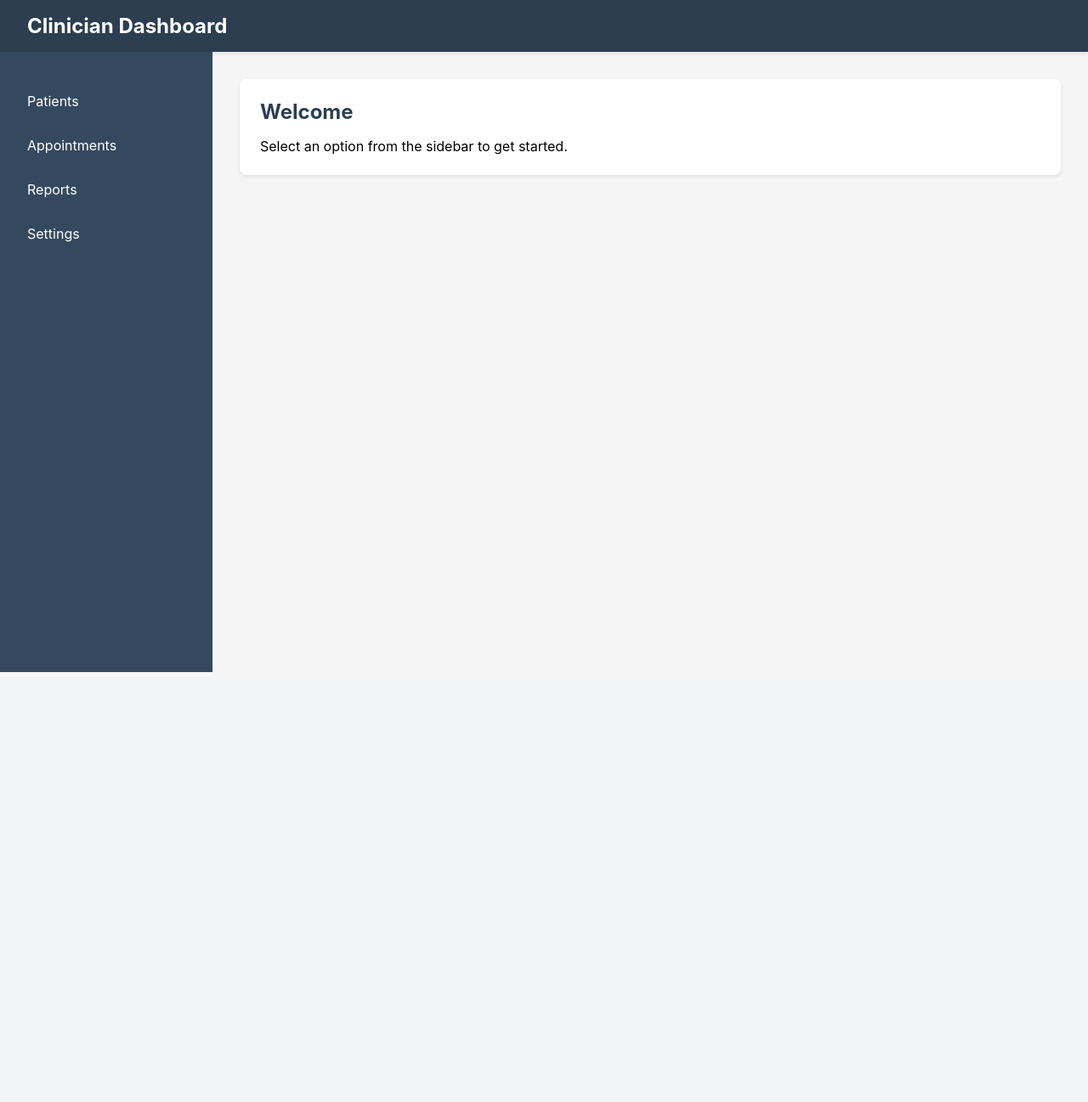
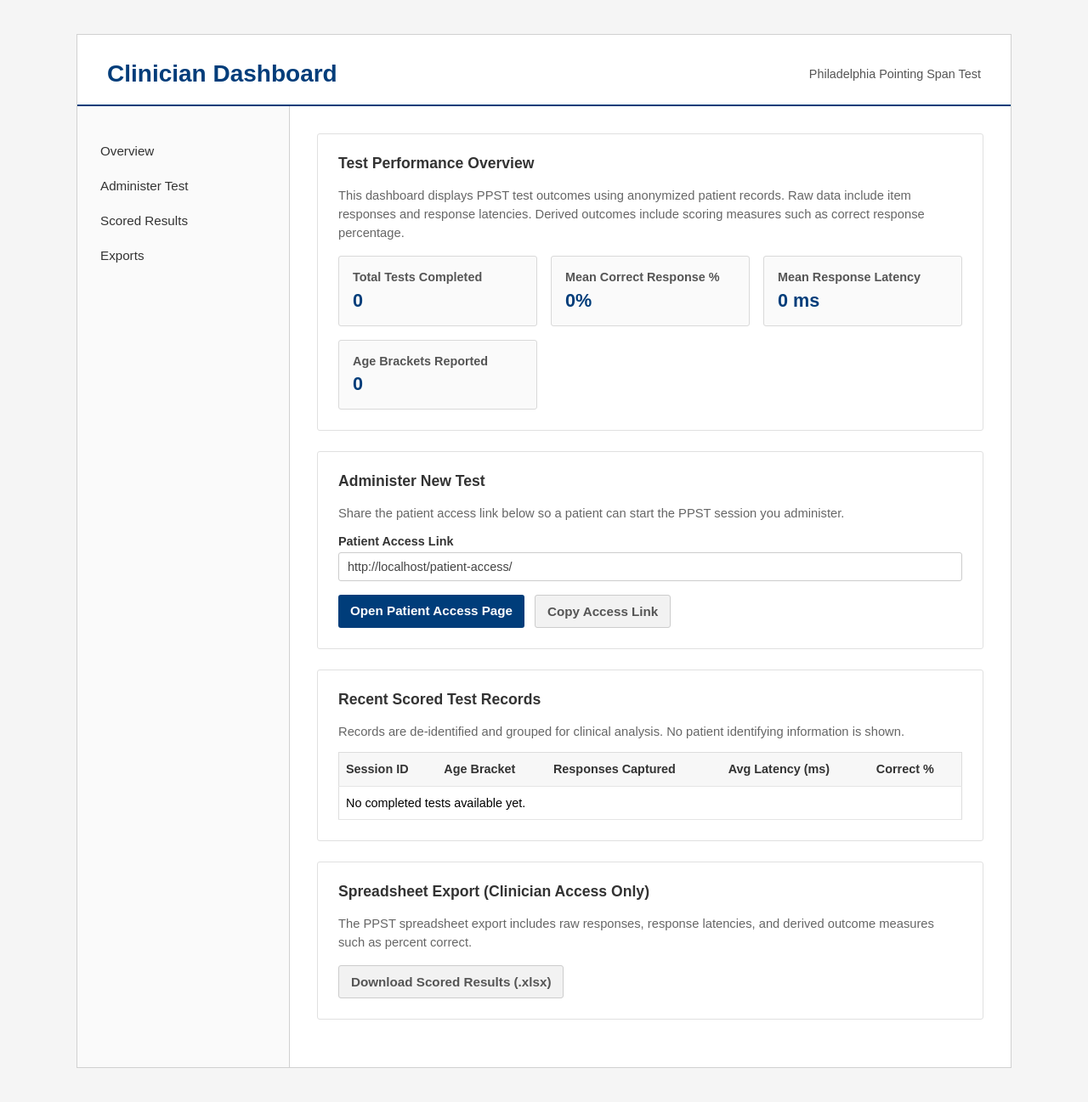
Before and after one commit to Senior-Year-Project-Team/cogniflow, a Django app: page /clinician/dashboard/ in a window 1280 px wide. Shown: the whole page at 85% size. Before the commit the page ends 791 px from the top, so only its background shows below. Run offline with Django 4.2, Linux system fonts and the light colour scheme.

Commit message:
Added example content to clinician dashboard

```diff
--- a/ppst/templates/clinician_dashboard.html
+++ /dev/null
@@ -1,84 +0,0 @@
-<!DOCTYPE html>
-<html lang="en">
-<head>
-    <meta charset="UTF-8">
-    <meta name="viewport" content="width=device-width, initial-scale=1.0">
-    <title>Clinician Dashboard</title>
-    <style>
-        * {
-            margin: 0;
-            padding: 0;
-            box-sizing: border-box;
-        }
-        body {
-            font-family: -apple-system, BlinkMacSystemFont, 'Segoe UI', Roboto, Oxygen, Ubuntu, Cantarell, sans-serif;
-            background-color: #f5f5f5;
-        }
-        .navbar {
-            background-color: #2c3e50;
-            color: white;
-            padding: 1rem 2rem;
-            box-shadow: 0 2px 4px rgba(0,0,0,0.1);
-        }
-        .navbar h1 {
-            font-size: 1.5rem;
-        }
-        .container {
-            display: flex;
-            min-height: calc(100vh - 70px);
-        }
-        .sidebar {
-            width: 250px;
-            background-color: #34495e;
-            color: white;
-            padding: 2rem 0;
-        }
-        .sidebar a {
-            display: block;
-            padding: 1rem 2rem;
-            color: white;
-            text-decoration: none;
-            transition: background-color 0.3s;
-        }
-        .sidebar a:hover {
-            background-color: #2c3e50;
-        }
-        .main-content {
-            flex: 1;
-            padding: 2rem;
-        }
-        .card {
-            background-color: white;
-            padding: 1.5rem;
-            margin-bottom: 1.5rem;
-            border-radius: 8px;
-            box-shadow: 0 2px 4px rgba(0,0,0,0.1);
-        }
-        .card h2 {
-            margin-bottom: 1rem;
-            color: #2c3e50;
-        }
-    </style>
-</head>
-<body>
-    <div class="navbar">
-        <h1>Clinician Dashboard</h1>
-    </div>
-
-    <div class="container">
-        <div class="sidebar">
-            <a href="#patients">Patients</a>
-            <a href="#appointments">Appointments</a>
-            <a href="#reports">Reports</a>
-            <a href="#settings">Settings</a>
-        </div>
-
-        <div class="main-content">
-            <div class="card">
-                <h2>Welcome</h2>
-                <p>Select an option from the sidebar to get started.</p>
-            </div>
-        </div>
-    </div>
-</body>
-</html>
--- /dev/null
+++ b/ppst/templates/ppst/clinician_dashboard.html
@@ -0,0 +1,322 @@
+<!DOCTYPE html>
+<html lang="en">
+<head>
+    <meta charset="UTF-8">
+    <meta name="viewport" content="width=device-width, initial-scale=1.0">
+    <title>PPST Clinician Dashboard</title>
+    <style>
+        * {
+            margin: 0;
+            padding: 0;
+            box-sizing: border-box;
+        }
+        body {
+            font-family: Arial, Helvetica, sans-serif;
+            background: #f5f5f5;
+            min-height: 100vh;
+            padding: 20px;
+        }
+        .dashboard-shell {
+            background: white;
+            border: 1px solid #d1d1d1;
+            max-width: 1100px;
+            margin: 20px auto;
+        }
+        .navbar {
+            color: #003d7a;
+            padding: 30px 35px 20px;
+            border-bottom: 2px solid #003d7a;
+            display: flex;
+            justify-content: space-between;
+            align-items: center;
+        }
+        .navbar h1 {
+            font-size: 1.75rem;
+            font-weight: 600;
+        }
+        .navbar .subtitle {
+            font-size: 0.9rem;
+            color: #555;
+        }
+        .container {
+            display: flex;
+        }
+        .sidebar {
+            width: 250px;
+            border-right: 1px solid #d1d1d1;
+            padding: 2rem 0;
+            background: #fafafa;
+        }
+        .sidebar a {
+            display: block;
+            padding: 0.75rem 1.5rem;
+            color: #333;
+            text-decoration: none;
+            transition: background-color 0.3s;
+            border-left: 3px solid transparent;
+            font-size: 0.95rem;
+        }
+        .sidebar a:hover {
+            background-color: #f0f6ff;
+            border-left-color: #003d7a;
+            color: #003d7a;
+        }
+        .main-content {
+            flex: 1;
+            padding: 2rem;
+        }
+        .card {
+            background-color: #fff;
+            border: 1px solid #e0e0e0;
+            padding: 1.5rem;
+            margin-bottom: 1.5rem;
+            border-radius: 3px;
+        }
+        .card h2 {
+            margin-bottom: 1rem;
+            color: #333;
+            font-size: 1.1rem;
+        }
+        .card p {
+            color: #666;
+            font-size: 0.92rem;
+            line-height: 1.5;
+        }
+        .grid {
+            display: grid;
+            grid-template-columns: repeat(auto-fit, minmax(210px, 1fr));
+            gap: 1rem;
+            margin-top: 1rem;
+        }
+        .metric {
+            border: 1px solid #d9d9d9;
+            border-radius: 3px;
+            padding: 1rem;
+            background: #fafafa;
+        }
+        .metric h3 {
+            font-size: 0.9rem;
+            color: #555;
+            margin-bottom: 0.4rem;
+        }
+        .metric .value {
+            font-size: 1.35rem;
+            font-weight: 700;
+            color: #003d7a;
+        }
+        .actions {
+            display: flex;
+            flex-wrap: wrap;
+            gap: 0.75rem;
+            margin-top: 1rem;
+        }
+        .field-group {
+            margin-top: 0.85rem;
+        }
+        .field-label {
+            display: block;
+            color: #333;
+            font-weight: 600;
+            margin-bottom: 0.35rem;
+            font-size: 0.9rem;
+        }
+        .field-input {
+            width: 100%;
+            padding: 8px 10px;
+            border: 1px solid #ccc;
+            border-radius: 3px;
+            font-size: 0.9rem;
+            color: #444;
+            background: #fff;
+            font-family: Arial, Helvetica, sans-serif;
+        }
+        .btn {
+            display: inline-block;
+            text-decoration: none;
+            border: none;
+            border-radius: 3px;
+            padding: 10px 14px;
+            font-size: 0.95rem;
+            font-weight: 600;
+            cursor: pointer;
+            font-family: Arial, Helvetica, sans-serif;
+        }
+        .btn-primary {
+            background: #003d7a;
+            color: #fff;
+        }
+        .btn-primary:hover {
+            background: #002d5a;
+        }
+        .btn-secondary {
+            background: #f2f2f2;
+            color: #555;
+            border: 1px solid #ccc;
+        }
+        table {
+            width: 100%;
+            border-collapse: collapse;
+            margin-top: 0.8rem;
+            border: 1px solid #ddd;
+        }
+        th, td {
+            border-bottom: 1px solid #e5e5e5;
+            text-align: left;
+            padding: 0.7rem 0.5rem;
+            font-size: 0.9rem;
+        }
+        th {
+            color: #333;
+            font-weight: 700;
+            background: #f7f7f7;
+        }
+        @media (max-width: 900px) {
+            .container {
+                flex-direction: column;
+            }
+            .sidebar {
+                width: 100%;
+                display: block;
+                padding: 0.5rem 0;
+                border-right: none;
+                border-bottom: 1px solid #d1d1d1;
+            }
+            .sidebar a {
+                padding: 0.7rem 1rem;
+            }
+            .navbar {
+                padding: 25px 20px 16px;
+                flex-direction: column;
+                align-items: flex-start;
+                gap: 6px;
+            }
+            .main-content {
+                padding: 1rem;
+            }
+        }
+    </style>
+</head>
+<body>
+    <div class="dashboard-shell">
+        <div class="navbar">
+            <h1>Clinician Dashboard</h1>
+            <div class="subtitle">Philadelphia Pointing Span Test</div>
+        </div>
+
+        <div class="container">
+            <div class="sidebar">
+                <a href="#overview">Overview</a>
+                <a href="#administer">Administer Test</a>
+                <a href="#results">Scored Results</a>
+                <a href="#exports">Exports</a>
+            </div>
+
+            <div class="main-content">
+                <div class="card" id="overview">
+                    <h2>Test Performance Overview</h2>
+                    <p>This dashboard displays PPST test outcomes using anonymized patient records. Raw data include item responses and response latencies. Derived outcomes include scoring measures such as correct response percentage.</p>
+                    <div class="grid">
+                        <div class="metric">
+                            <h3>Total Tests Completed</h3>
+                            <div class="value">{{ total_tests|default:"0" }}</div>
+                        </div>
+                        <div class="metric">
+                            <h3>Mean Correct Response %</h3>
+                            <div class="value">{{ mean_correct_percent|default:"0" }}%</div>
+                        </div>
+                        <div class="metric">
+                            <h3>Mean Response Latency</h3>
+                            <div class="value">{{ mean_latency_ms|default:"0" }} ms</div>
+                        </div>
+                        <div class="metric">
+                            <h3>Age Brackets Reported</h3>
+                            <div class="value">{{ age_bracket_count|default:"0" }}</div>
+                        </div>
+                    </div>
+                </div>
+
+                <div class="card" id="administer">
+                    <h2>Administer New Test</h2>
+                    <p>Share the patient access link below so a patient can start the PPST session you administer.</p>
+                    <div class="field-group">
+                        <label class="field-label" for="patient-link">Patient Access Link</label>
+                        <input class="field-input" id="patient-link" type="text" value="{{ patient_access_link|default:'' }}" readonly>
+                    </div>
+                    <div class="actions">
+                        <a class="btn btn-primary" href="{% url 'patient_access' %}" target="_blank" rel="noopener">Open Patient Access Page</a>
+                        <button class="btn btn-secondary" type="button" id="copy-link-btn">Copy Access Link</button>
+                    </div>
+                </div>
+
+                <div class="card" id="results">
+                    <h2>Recent Scored Test Records</h2>
+                    <p>Records are de-identified and grouped for clinical analysis. No patient identifying information is shown.</p>
+                    <table>
+                        <thead>
+                            <tr>
+                                <th>Session ID</th>
+                                <th>Age Bracket</th>
+                                <th>Responses Captured</th>
+                                <th>Avg Latency (ms)</th>
+                                <th>Correct %</th>
+                            </tr>
+                        </thead>
+                        <tbody>
+                            {% for row in recent_results %}
+                            <tr>
+                                <td>{{ row.session_id }}</td>
+                                <td>{{ row.age_bracket }}</td>
+                                <td>{{ row.response_count }}</td>
+                                <td>{{ row.avg_latency_ms }}</td>
+                                <td>{{ row.correct_percent }}%</td>
+                            </tr>
+                            {% empty %}
+                            <tr>
+                                <td colspan="5">No completed tests available yet.</td>
+                            </tr>
+                            {% endfor %}
+                        </tbody>
+                    </table>
+                </div>
+
+                <div class="card" id="exports">
+                    <h2>Spreadsheet Export (Clinician Access Only)</h2>
+                    <p>The PPST spreadsheet export includes raw responses, response latencies, and derived outcome measures such as percent correct.</p>
+                    <div class="actions">
+                        {% if is_test_giver %}
+                        <a class="btn btn-primary" href="{{ results_export_url|default:'#' }}">Download Scored Results (.xlsx)</a>
+                        {% else %}
+                        <button class="btn btn-secondary" type="button" disabled>Download Scored Results (.xlsx)</button>
+                        {% endif %}
+                    </div>
+                </div>
+            </div>
+        </div>
+    </div>
+    <script>
+        (function () {
+            var linkInput = document.getElementById('patient-link');
+            var copyButton = document.getElementById('copy-link-btn');
+
+            if (!linkInput || !copyButton) {
+                return;
+            }
+
+            if (!linkInput.value || linkInput.value === window.location.href) {
+                var base = window.location.origin || '';
+                linkInput.value = base + "{% url 'patient_access' %}";
+            }
+
+            copyButton.addEventListener('click', function () {
+                linkInput.select();
+                linkInput.setSelectionRange(0, 99999);
+                document.execCommand('copy');
+                copyButton.textContent = 'Link Copied';
+                window.setTimeout(function () {
+                    copyButton.textContent = 'Copy Access Link';
+                }, 1200);
+            });
+        })();
+    </script>
+</body>
+</html>
--- a/ppst/templates/ppst/patient_access.html
+++ b/ppst/templates/ppst/patient_access.html
@@ -194,7 +194,8 @@
         </div>
 
         <!-- Configuration Form -->
-        <form id="patient-config-form" action="/test/instructions" method="POST">
+        <form id="patient-config-form" action="{% url 'test_instructions' %}" method="POST">
+            {% csrf_token %}
             <!-- Language Selection -->
             <div class="form-group">
                 <label for="language" id="label-language">Test Language</label>
--- a/ppst/templates/ppst/patient_landing.html
+++ b/ppst/templates/ppst/patient_landing.html
@@ -194,7 +194,8 @@
         </div>
 
         <!-- Configuration Form -->
-        <form id="patient-config-form" action="/test/instructions" method="POST">
+        <form id="patient-config-form" action="{% url 'test_instructions' %}" method="POST">
+            {% csrf_token %}
             <!-- Language Selection -->
             <div class="form-group">
                 <label for="language" id="label-language">Test Language</label>
--- a/ppst/views.py
+++ b/ppst/views.py
@@ -22,4 +22,4 @@ def test_actual(request):
 
 def clinician_dashboard(request):
     """Dashboard for clinicians to view patient results and manage tests"""
-    return render(request, "clinician_dashboard.html")
+    return render(request, "ppst/clinician_dashboard.html")
```
